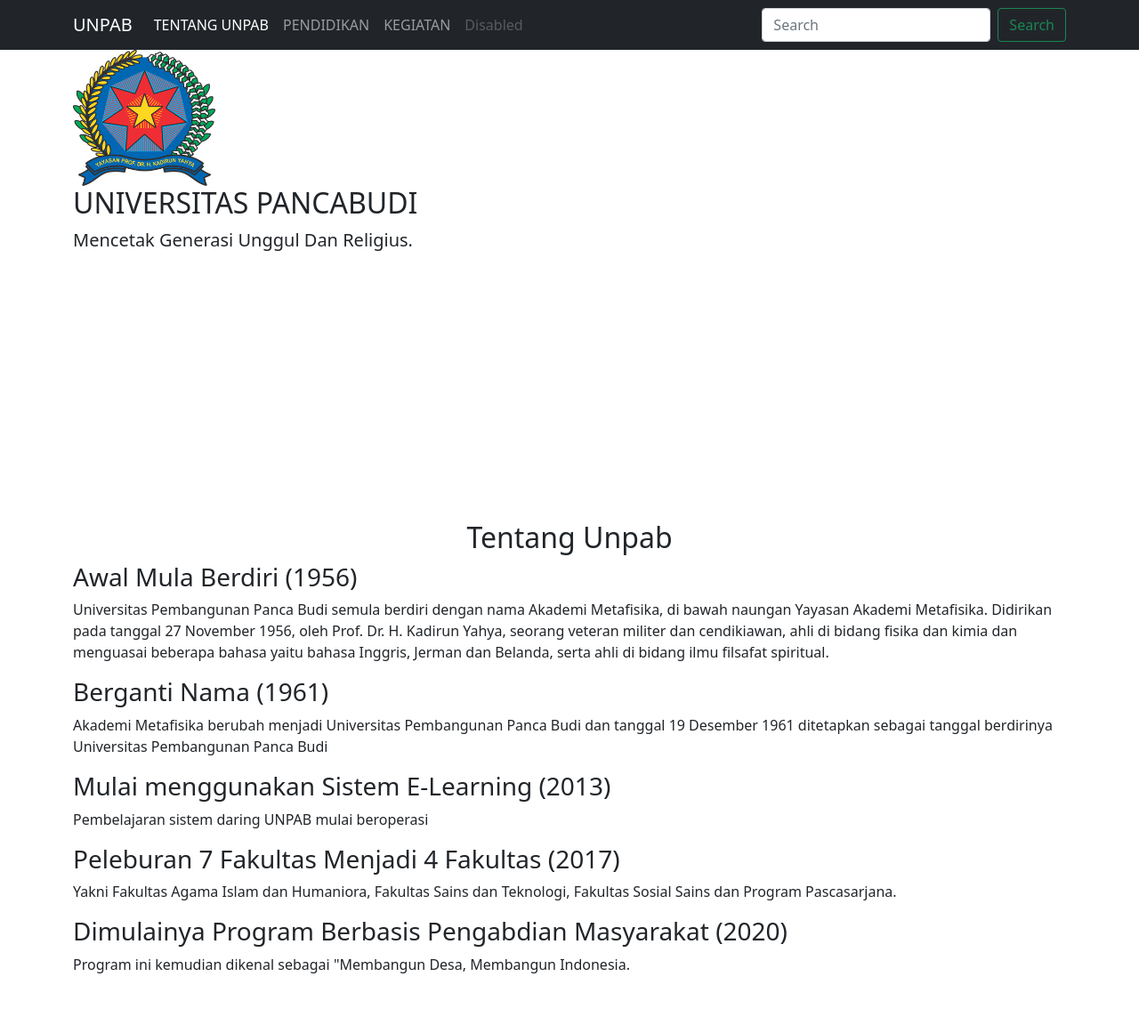
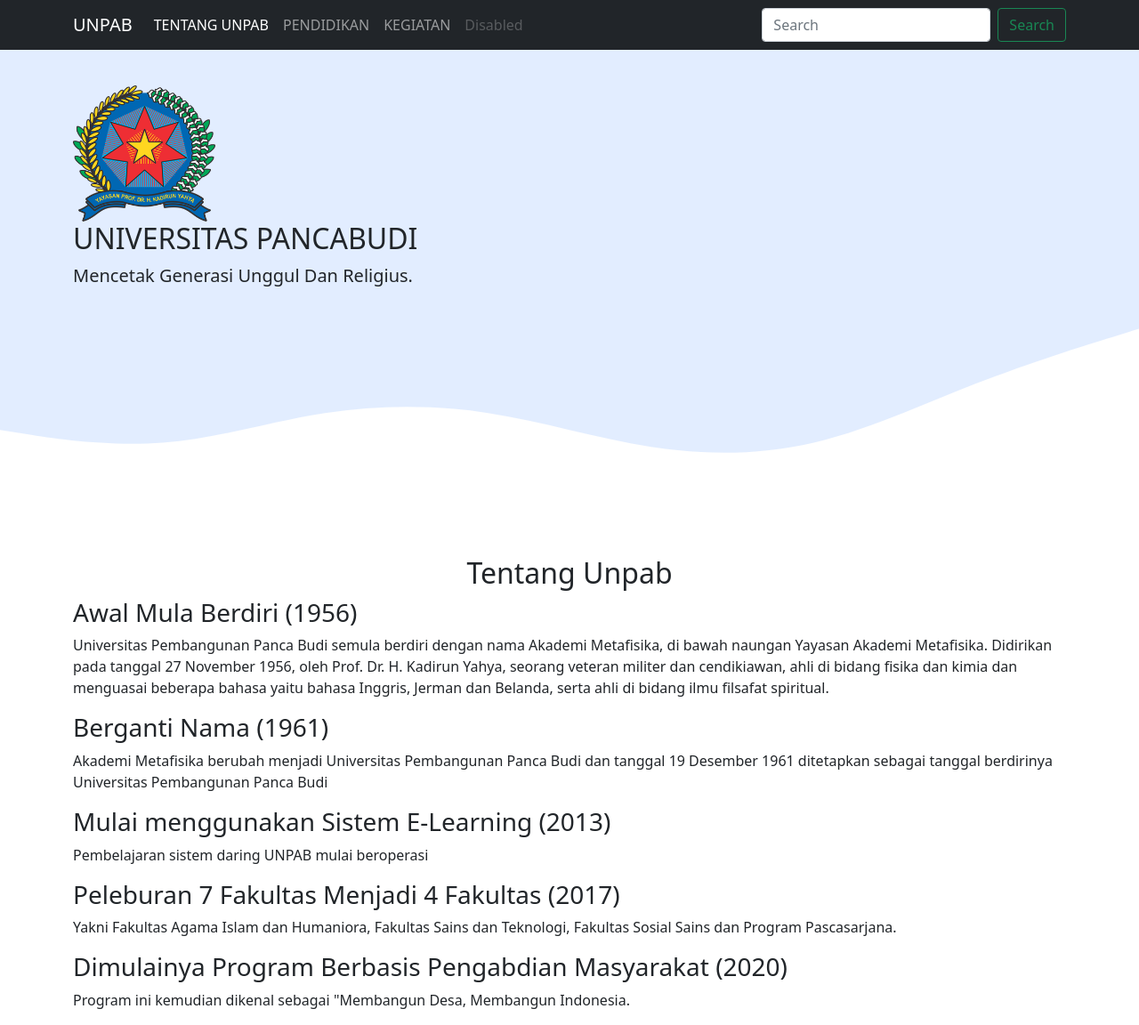
Before and after one commit to syafri-sitepu/tugas-web, a CodeIgniter 4 app: template app/Views/welcome_message.php in a window 1280 px wide. Shown: the whole page at 89% size. Before the commit the page ends 1094 px from the top, so only its background shows below. Run offline with PHP 8.4 and a stand-in for CodeIgniter, Linux system fonts and the light colour scheme; the template is opened without the code that fills it, so the values that code supplies are empty; some libraries are stand-ins or nearby versions.

Commit message:
manggil css

```diff
--- a/app/Views/welcome_message.php
+++ b/app/Views/welcome_message.php
@@ -7,13 +7,13 @@
 
     <!-- Bootstrap CSS -->
     <link href="https://cdn.jsdelivr.net/npm/bootstrap@5.0.2/dist/css/bootstrap.min.css" rel="stylesheet" integrity="sha384-EVSTQN3/azprG1Anm3QDgpJLIm9Nao0Yz1ztcQTwFspd3yD65VohhpuuCOmLASjC" crossorigin="anonymous">
-
-
+	  <!-- my css -->
+    <link href="<?= base_url('assets/css/style.css'); ?>" rel="stylesheet"/>
 
     <title>Universitas Pancabudi</title>
   </head>
   <body>
-  <nav class="navbar navbar-expand-lg navbar-dark bg-dark">
+  <nav class="navbar fixed-top navbar-expand-lg navbar-dark bg-dark">
   <div class="container">
     <a class="navbar-brand" href="#">UNPAB</a>
       <button class="navbar-toggler" type="button" data-bs-toggle="collapse" data-bs-target="#navbarNavAltMarkup" aria-controls="navbarNavAltMarkup" aria-expanded="false" aria-label="Toggle navigation">
@@ -36,7 +36,7 @@
 <!-- jumbotron  -->
 <section class="jumbotron">
 	<div class="container">
-		<img src="<?= base_url('asset/image/logo-unpab.png'); ?>" alt="unpab" width="160">
+		<img src="<?= base_url('assets/image/logo-unpab.png'); ?>" alt="unpab" width="160">
 		<h1 class= "fs-2" >UNIVERSITAS PANCABUDI</h1>
     <p class="lead">Mencetak Generasi Unggul Dan Religius.</p>
 	</div>
```
Also changed, not shown: public/assets/css/style.css, public/assets/image/logo-unpab.png (renamed from public/asset/image/logo-unpab.png).
